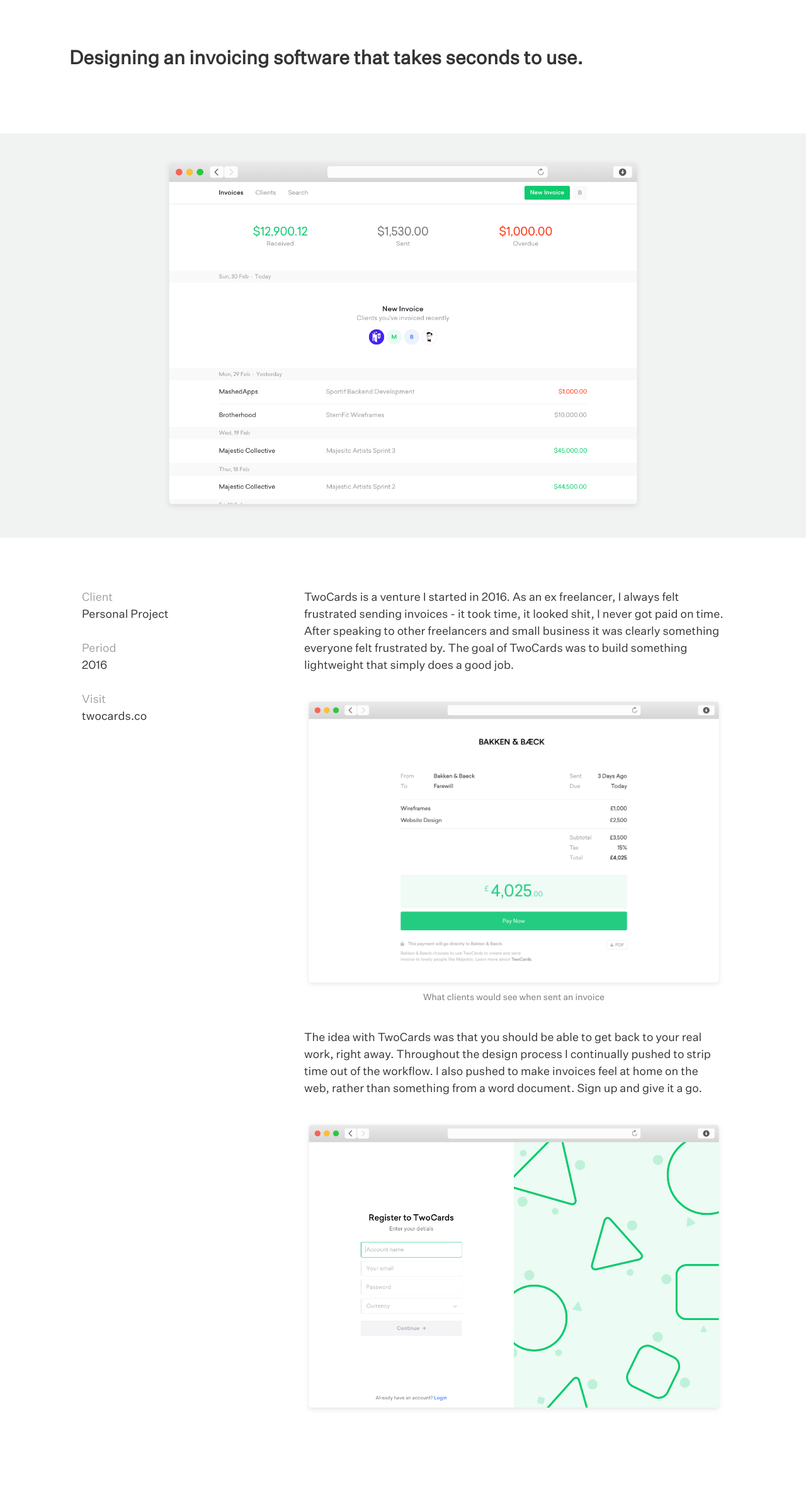
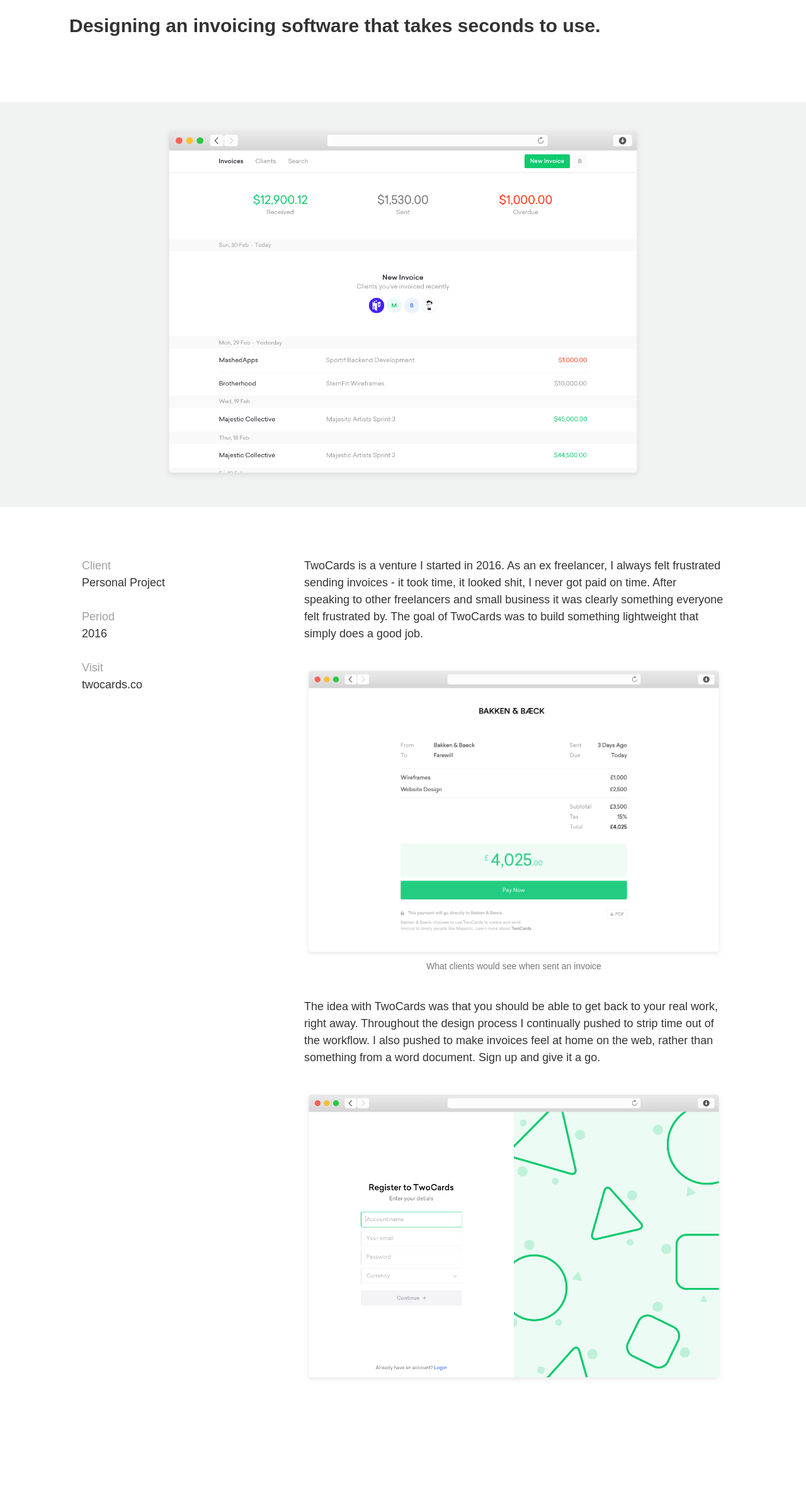
Before and after one commit to harrycopeman/harrycopeman.com, a PHP site: page /work/twocards/index.html in a window 1280 px wide. Shown: the whole page at 63% size. After the commit the page ends 2190 px from the top, so only its background shows below. Run offline with PHP 8.4, Linux system fonts and the light colour scheme; some libraries are stand-ins or nearby versions.

Commit message:
Left and right

```diff
--- a/assets/css/style.css
+++ b/assets/css/style.css
@@ -1,10 +1,3 @@
-
-@font-face {
-  font-family: 'UntitledSans';
-  src: url('../fonts/UntitledSansWeb-Regular.woff2') format('woff2'), /* Super Modern Browsers */
-       url('../fonts/UntitledSansWeb-Regular.woff') format('woff'); /* Pretty Modern Browsers */
-}
-
 *,
 *:after,
 *:before {
@@ -20,6 +13,22 @@
   color: white;
 }
 
+
+html {
+    height: 100%;
+    overflow: hidden;
+}
+
+
+body {
+    position: absolute;
+    top: 0;
+    bottom: 0;
+    left: 0;
+    right: 0;
+    overflow: auto;
+}
+
 /*Helps With Images*/
 img, video {
     width:100%;
@@ -99,18 +115,15 @@ img, video {
 
 
 
-
 body {
   background: #0A261D;
   color: white;
-  font-family: "UntitledSans", sans-serif;
+  font-family: neue-haas-unica, sans-serif;
   line-height: 100%;
   -webkit-font-smoothing: antialiased;
   -moz-osx-font-smoothing: grayscale;
   overflow-x: hidden;
-  transition: all 0.4s ease-in-out;
   word-wrap: break-word;
-  padding: 50px 0 50px 0;
 }
 @media screen and (max-width: 600px) {
   body{
--- a/assets/js/app.js
+++ /dev/null
@@ -1,5 +0,0 @@
-$(document).ready(function(){
-
-  // Write your Javascript!
-
-});
```
Also changed, not shown: other parts of assets/css/style.css (+31 -20 lines), index.html (+11 -14 lines), assets/fonts/GerstnerProgWeb-Bold.woff2 (added), assets/fonts/GerstnerProgWeb-Light.woff2 (added), assets/fonts/GerstnerProgWeb-Regular.woff2 (added).
